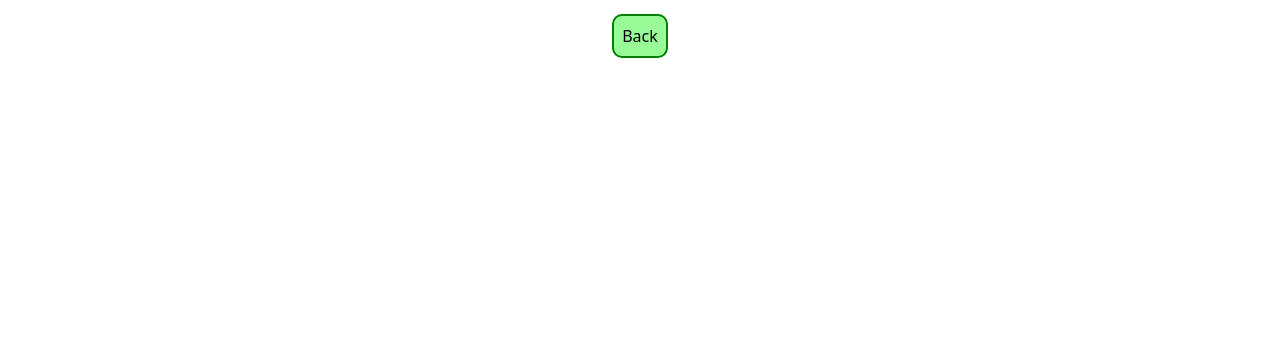
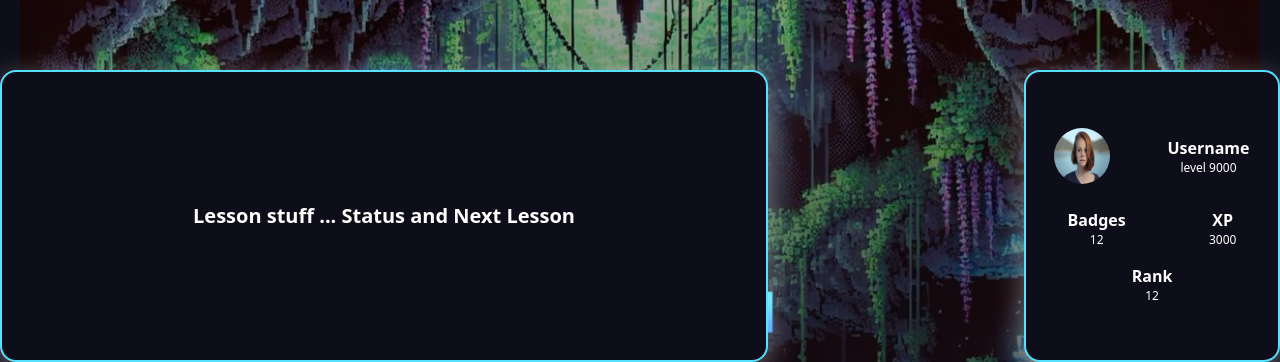
Before and after one commit to divyasheen/Final-Project-Frontend, a React (Vite) app: page /landingPageUser/1 in a window 1280 px wide. Shown: the part 438-800 px from the top of the page. Built offline with nearby package versions, Linux system fonts and the light colour scheme.

Commit message:
pushing some changes in LoginPage

```diff
--- a/src/App.jsx
+++ b/src/App.jsx
@@ -31,7 +31,7 @@ function App() {
         <Route path="/register" element={<RegisterPage />} />
         {/* at the LandingPageUser the path should be like  /LandingPageUser/:userId */}
         <Route element={<Layout />}>
-          <Route path="/landingPageUser" element={<LandingPageUser />} />
+          <Route path="/landingPageUser/:id" element={<LandingPageUser />} />
           <Route path="/university" element={<UniversityIntro />} />
           <Route path="/university/:exerciseId" element={<University />} />
           <Route path="/bugadune" element={<Bugadune />} />
--- a/src/components/LandingPage-User/LandingPageUser.jsx
+++ b/src/components/LandingPage-User/LandingPageUser.jsx
@@ -4,7 +4,14 @@ import Frame3 from "../../assets/images/Frame3.png";
 import UserImage from "../../assets/images/userImage.jpeg";
 import LandingPageUserCards from "./LandingPageUserCards";
 import LandingPageUserCardsImage from "../../assets/images/LandingPageUserBackGround.jpg";
+import { useParams } from "react-router-dom";
 const LandingPageUser = () => {
+
+const {id}=useParams()
+console.log(id);
+
+
+
   return (
     <section className=" gap-14 flex p-5 bg-background flex-col  justify-center items-center  ">
       {/* Background Image with Overlay */}
--- a/src/components/Login/LoginPage.jsx
+++ b/src/components/Login/LoginPage.jsx
@@ -16,7 +16,6 @@ const LoginPage = () => {
     email: "",
     password: "",
   });
-console.log(errors);
 
   const handleInput = (e) => {
     setUserform((prev) => ({ ...prev, [e.target.name]: e.target.value }));
@@ -40,7 +39,7 @@ console.log(errors);
       if (res.ok) {
 
 
-      navigateTo(`/landingPageUser`)
+      navigateTo(`/landingPageUser/${data.id}`)
 
       } else {
         setErrors(data.errors || [{ msg: data.error }]);
```
